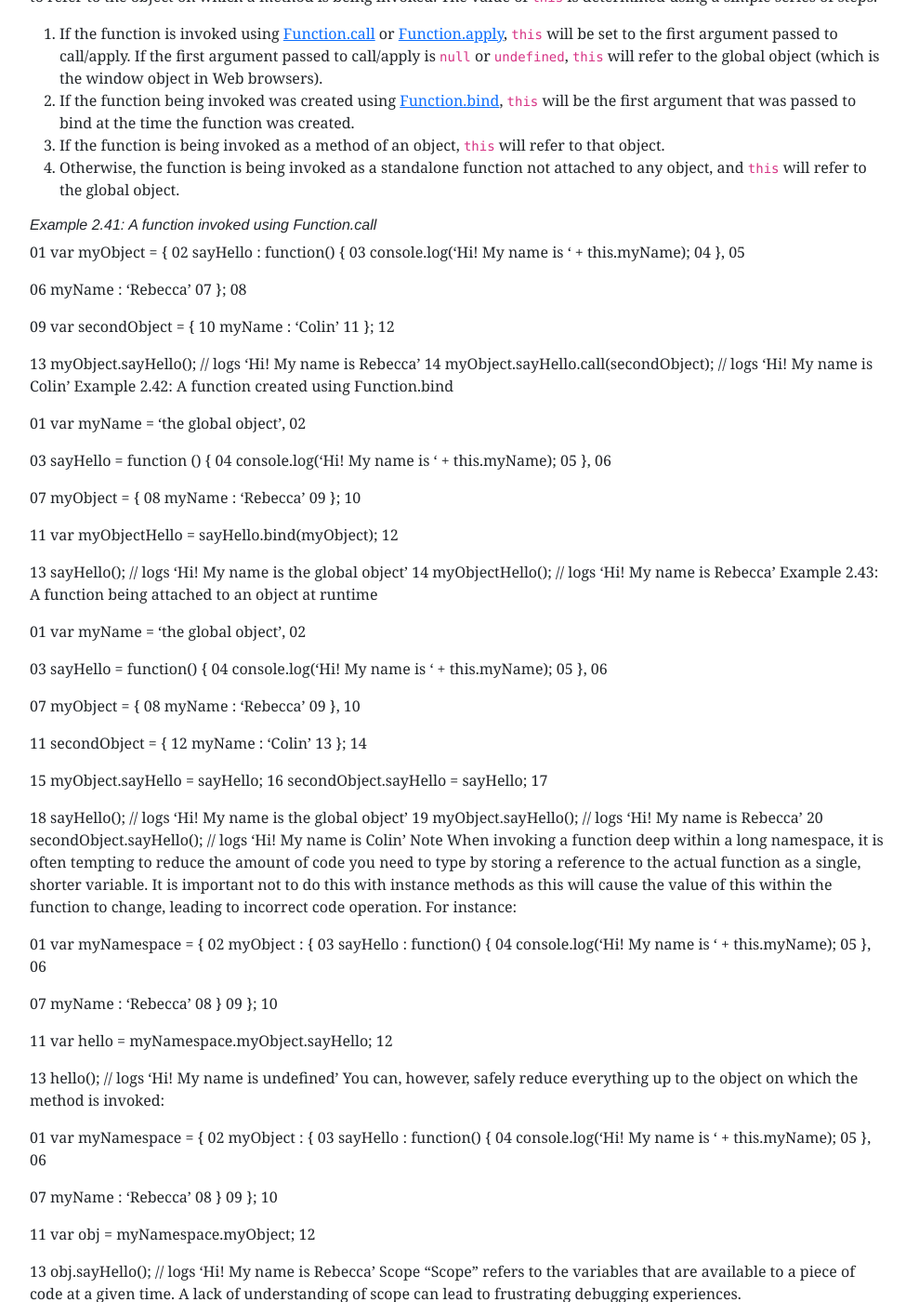
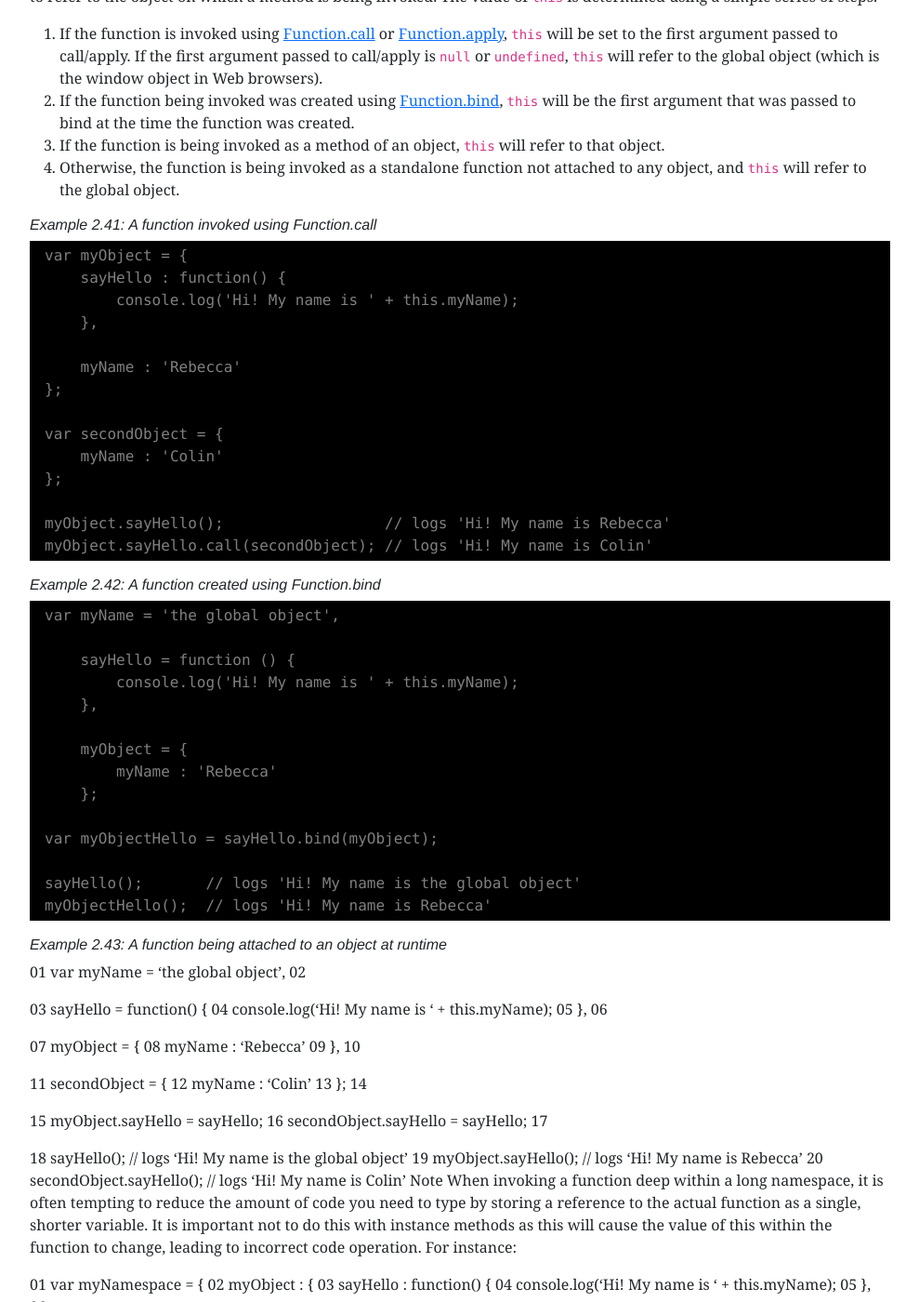
Before and after one commit to dan-carroll/jquery-fundamentals, a Jekyll site: the page built from legacy/ch02-js-basics.md, in a window 1280 px wide and 1400 px high, scrolled down 15260 px. Shown: the whole window at 93% size, without its empty margins (145-1134 px from the left). Built offline with Jekyll 4.4.1, drawn with Linux system fonts in a browser that asks for light colours.

Commit message:
Update ch02-js-basics.md
More formatting.

````diff
--- a/legacy/ch02-js-basics.md
+++ b/legacy/ch02-js-basics.md
@@ -736,65 +736,43 @@ In JavaScript, as in most object-oriented programming languages, `this` is a spe
 
 ###### Example 2.41: A function invoked using Function.call
 
-01
+``` js
 var myObject = {
-02
     sayHello : function() {
-03
         console.log('Hi! My name is ' + this.myName);
-04
     },
-05
 
-06
     myName : 'Rebecca'
-07
 };
-08
 
-09
 var secondObject = {
-10
     myName : 'Colin'
-11
 };
-12
 
-13
 myObject.sayHello();                  // logs 'Hi! My name is Rebecca'
-14
 myObject.sayHello.call(secondObject); // logs 'Hi! My name is Colin'
-Example 2.42: A function created using Function.bind
+```
 
-01
+###### Example 2.42: A function created using Function.bind
+
+``` js
 var myName = 'the global object',
-02
 
-03
     sayHello = function () {
-04
         console.log('Hi! My name is ' + this.myName);
-05
     },
-06
 
-07
     myObject = {
-08
         myName : 'Rebecca'
-09
     };
-10
 
-11
 var myObjectHello = sayHello.bind(myObject);
-12
 
-13
 sayHello();       // logs 'Hi! My name is the global object'
-14
 myObjectHello();  // logs 'Hi! My name is Rebecca'
-Example 2.43: A function being attached to an object at runtime
+```
+
+###### Example 2.43: A function being attached to an object at runtime
 
 01
 var myName = 'the global object',
````
